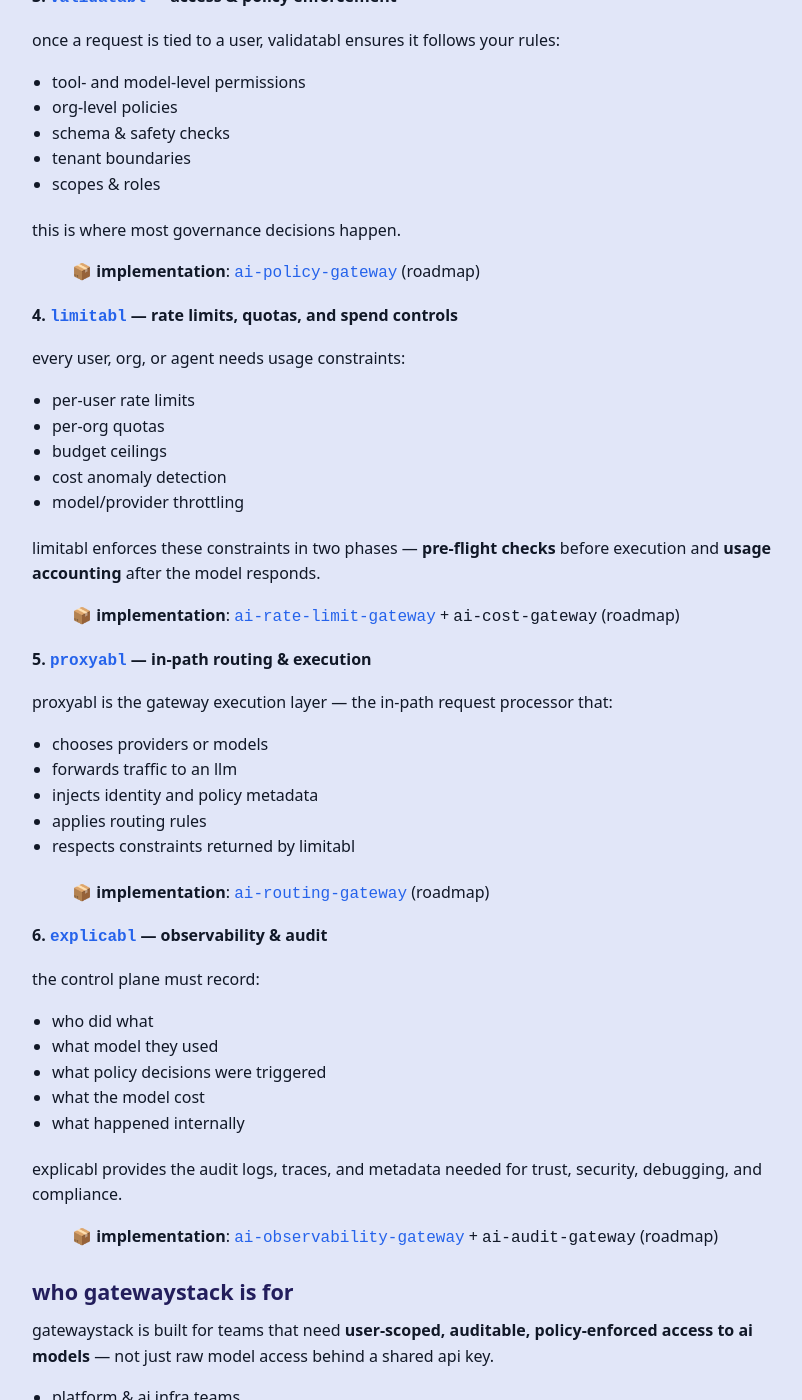
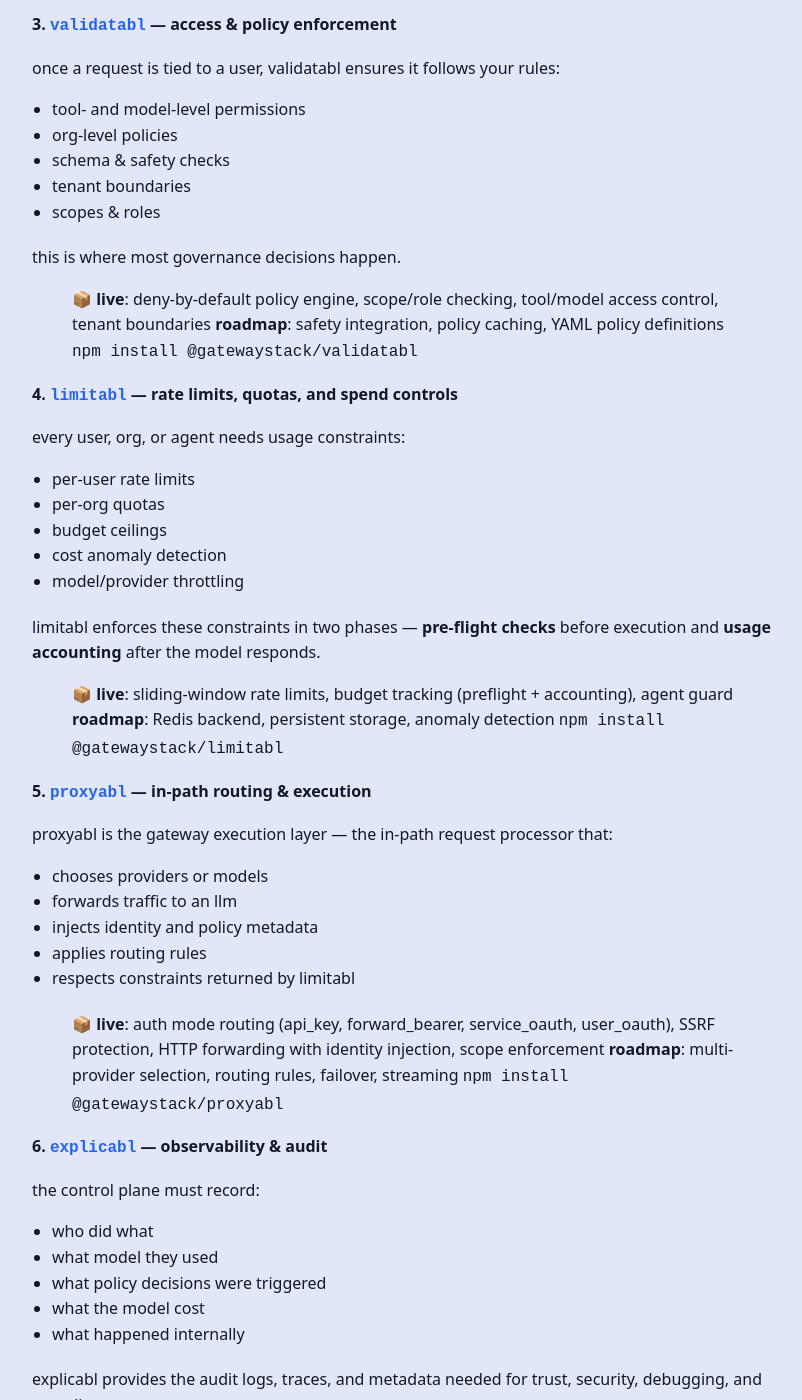
Before and after one commit to davidcrowe/gatewaystack.com, a Jekyll site: the page built from index.md, in a window 1280 px wide and 1400 px high, scrolled down 5973 px. Shown: the whole window, without its empty margins (228-1030 px from the left). Built offline with Jekyll 4.4.1, drawn with Linux system fonts in a browser that asks for light colours; some of the changed text lies outside the part shown.

Commit message:
update homepage: fix links, module descriptions with live/roadmap, add connect section
- Fix broken LinkedIn, GitHub, reducibl links
- Update early-stage warning to reflect all six modules live on npm
- Add live features and roadmap for each module
- Add gatewaystack-connect section before getting started

```diff
--- a/index.md
+++ b/index.md
@@ -40,10 +40,10 @@ that makes it difficult or impossible to answer basic questions:
 
 > ⚠️ early-stage
 > gatewaystack is under active development
-> core identity, proxy, and audit layers are live
-> policy transformation, validation, and limits are on the roadmap
+> all six core modules are live on npm
+> see per-module roadmaps below for what's built and what's coming
 
-→ [follow for updates](linkedin.com/mrdavidcrowe) (operators, leaders, thinkers)
+→ [follow for updates](https://www.linkedin.com/in/mrdavidcrowe) (operators, leaders, thinkers)
 → [inspect the code](https://github.com/davidcrowe/gatewaystack) (builders, skeptics, security folks)
 → [read the deeper argument on why gatewaystack exists](https://reducibl.com/writing) (strategists, architects, decision-makers)
 
@@ -58,9 +58,9 @@ it lets you:
 - transform requests before they hit the model (for example, to remove pii)
 - route, rate-limit, and log every call at the user level
 
-→ [view the gatewaystack github repo]()
+→ [view the gatewaystack github repo](https://github.com/davidcrowe/gatewaystack)
 → [read the architecture overview](#designing-a-user-scoped-ai-trust--governance-gateway)
-→ [contact reducibl for enterprise deployments]()
+→ [contact reducibl for enterprise deployments](https://reducibl.com)
 
 ## why now?
 
@@ -219,7 +219,9 @@ it provides the foundational primitives every agent ecosystem needs — starting
 
 every model call must be tied to a real user, tenant, and context. identifiabl verifies identity, handles oidc/apps sdk tokens, and attaches identity metadata to each request.
 
-> 📦 **implementation**: [`ai-auth-gateway`](https://github.com/davidcrowe/gatewaystack/tree/main/packages/ai-auth-gateway) (published)
+> 📦 **live**: OIDC/JWT via JWKS, claim mapping, multi-audience support
+> **roadmap**: Apps SDK tokens, multi-IdP federation
+> `npm install @gatewaystack/identifiabl`
 
 **2. [`transformabl`](https://transformabl.com) — content transformation & safety pre-processing**
 
@@ -236,7 +238,9 @@ transformabl handles pre-model transformations, including:
 
 this layer ensures that the request entering validatabl and proxyabl is clean, safe, and structured, enabling fine-grained governance and more intelligent routing decisions.
 
-> 📦 **implementation**: `ai-content-gateway` (roadmap)
+> 📦 **live**: regex PII detection (email, phone, SSN, CC, IP, DOB), redaction, content classification (injection, jailbreak), regulatory flags
+> **roadmap**: ML/NER detection, pseudonymization, sentiment/intent analysis
+> `npm install @gatewaystack/transformabl`
 
 **3. [`validatabl`](https://validatabl.com) — access & policy enforcement**
 
@@ -250,7 +254,9 @@ once a request is tied to a user, validatabl ensures it follows your rules:
 
 this is where most governance decisions happen.
 
-> 📦 **implementation**: [`ai-policy-gateway`](https://github.com/davidcrowe/gatewaystack) (roadmap)
+> 📦 **live**: deny-by-default policy engine, scope/role checking, tool/model access control, tenant boundaries
+> **roadmap**: safety integration, policy caching, YAML policy definitions
+> `npm install @gatewaystack/validatabl`
 
 **4. [`limitabl`](https://limitabl.com) — rate limits, quotas, and spend controls**
 
@@ -264,7 +270,9 @@ every user, org, or agent needs usage constraints:
 
 limitabl enforces these constraints in two phases — **pre-flight checks** before execution and **usage accounting** after the model responds.
 
-> 📦 **implementation**: [`ai-rate-limit-gateway`](https://github.com/davidcrowe/gatewaystack) + `ai-cost-gateway` (roadmap)
+> 📦 **live**: sliding-window rate limits, budget tracking (preflight + accounting), agent guard
+> **roadmap**: Redis backend, persistent storage, anomaly detection
+> `npm install @gatewaystack/limitabl`
 
 **5. [`proxyabl`](https://proxyabl.com) — in-path routing & execution**
 
@@ -276,7 +284,9 @@ proxyabl is the gateway execution layer — the in-path request processor that:
 - applies routing rules
 - respects constraints returned by limitabl
 
-> 📦 **implementation**: [`ai-routing-gateway`](https://github.com/davidcrowe/gatewaystack) (roadmap)
+> 📦 **live**: auth mode routing (api_key, forward_bearer, service_oauth, user_oauth), SSRF protection, HTTP forwarding with identity injection, scope enforcement
+> **roadmap**: multi-provider selection, routing rules, failover, streaming
+> `npm install @gatewaystack/proxyabl`
 
 **6. [`explicabl`](https://explicabl.com) — observability & audit**
 
@@ -290,7 +300,9 @@ the control plane must record:
 
 explicabl provides the audit logs, traces, and metadata needed for trust, security, debugging, and compliance.
 
-> 📦 **implementation**: [`ai-observability-gateway`](https://github.com/davidcrowe/gatewaystack) + `ai-audit-gateway` (roadmap)
+> 📦 **live**: HTTP audit logging, Auth0 webhook integration, health endpoints
+> **roadmap**: model/cost tracking, policy decision logging, OpenTelemetry, storage backends
+> `npm install @gatewaystack/explicabl`
 
 ## who gatewaystack is for
 
@@ -497,6 +509,22 @@ gatewaystack works natively with:
 
 it acts as a drop-in governance layer without requiring changes to your application logic.
 
+## gatewaystack-connect
+
+**gatewaystack-connect** is the commercial multi-tenant MCP gateway built on gatewaystack's open-source modules.
+
+it provides a managed deployment where each tenant gets their own identity-verified gateway endpoint, with:
+
+- **multi-tenant routing** — path-based tenant isolation with Firestore-backed configuration
+- **custom connectors** — define HTTP tools in the dashboard, executed with SSRF protection and auth injection
+- **built-in integrations** — GitHub, Salesforce, and custom API connectors out of the box
+- **dashboard** — web UI for managing connectors, tools, policies, and audit logs
+- **MCP + ChatGPT Apps SDK** — native support for both protocols with identity threading
+
+all six gatewaystack modules are integrated into the request pipeline: every tool call is identified, transformed, validated, rate-limited, routed, and audited.
+
+→ [contact reducibl for enterprise deployments](https://reducibl.com)
+
 ## getting started
 
 **for concepts and architecture**: continue reading the module white papers linked above.
```
